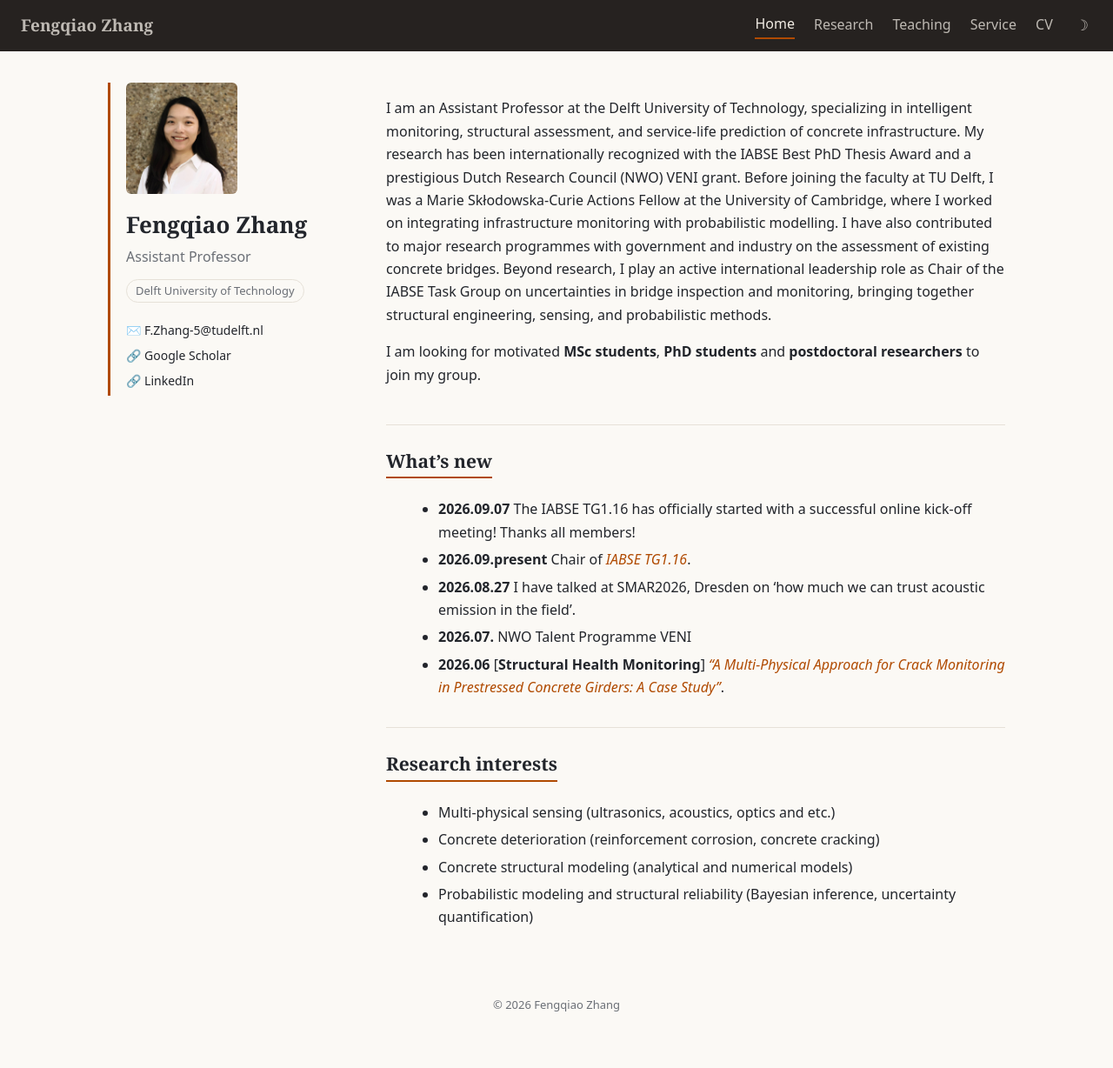
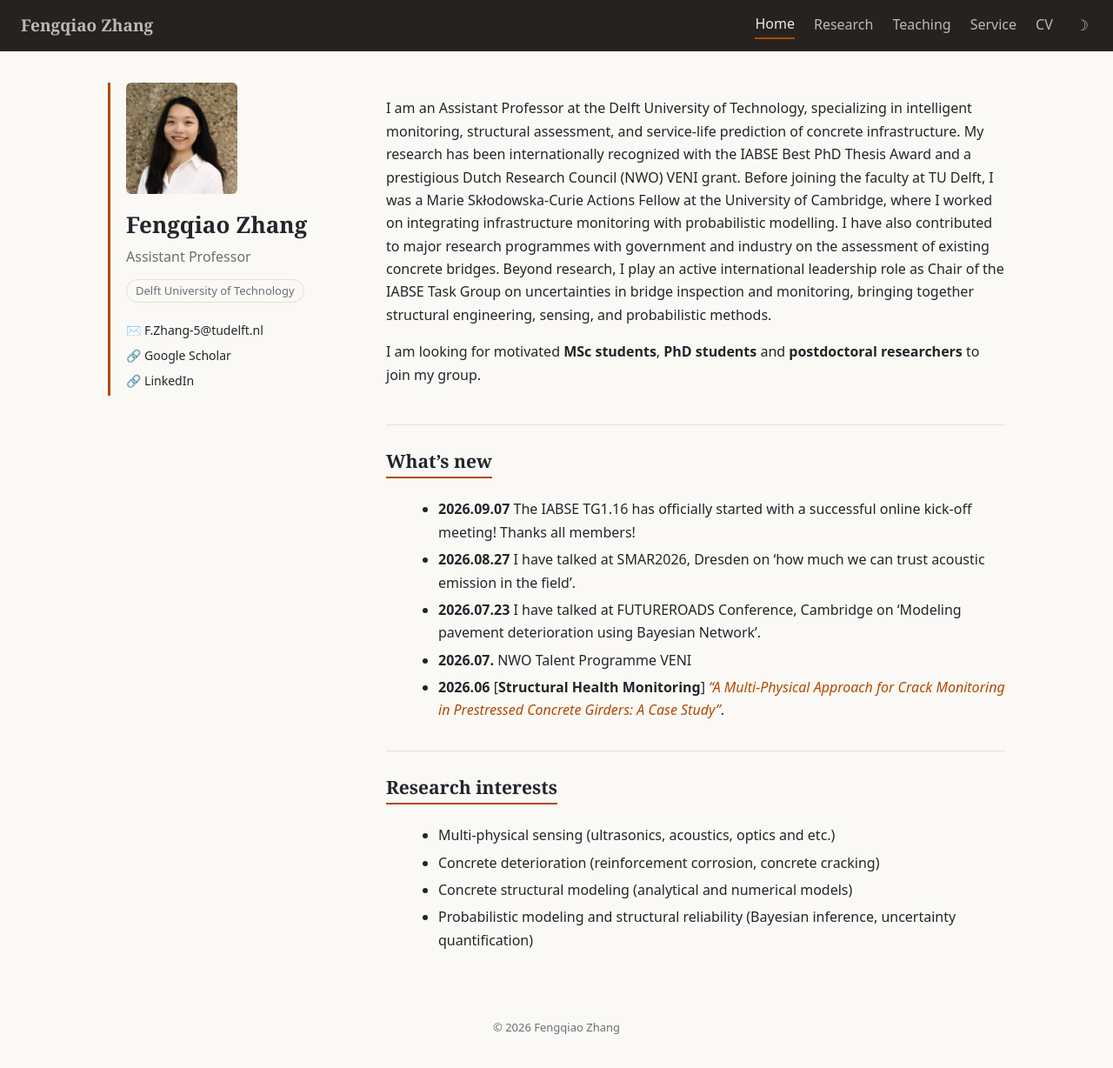
Before and after one commit to Fengqiao-Zhang/Fengqiao-Zhang.github.io, a Jekyll site: the page built from index.md, in a window 1280 px wide and 1233 px high. Shown: the top 1228 px of the window at 87% size. Built offline with Jekyll 4.4.1, drawn with Linux system fonts in a browser that asks for light colours.

Commit message:
Update index.md

```diff
--- a/index.md
+++ b/index.md
@@ -18,7 +18,7 @@ I am looking for motivated **MSc students**, **PhD students** and **postdoctoral
 ## What's new
 {% assign award_news = site.data.awards | sort: "date" | reverse | slice: 0, 3 %}
 {% assign pub_news = site.data.publications | sort: "date" | reverse | slice: 0, 3 %}
-{% assign serv_news = site.data.service | sort: "date" | reverse | slice: 0, 3 %}
+{% assign serv_news = site.data.service | where: "type", "activity" | sort: "date" | reverse | slice: 0, 3 %}
 {% assign news = award_news | concat: serv_news | concat: pub_news | sort: "date" | reverse | slice: 0, 5 %}
 {% for item in news %}
 {%- if item.title -%}
```
